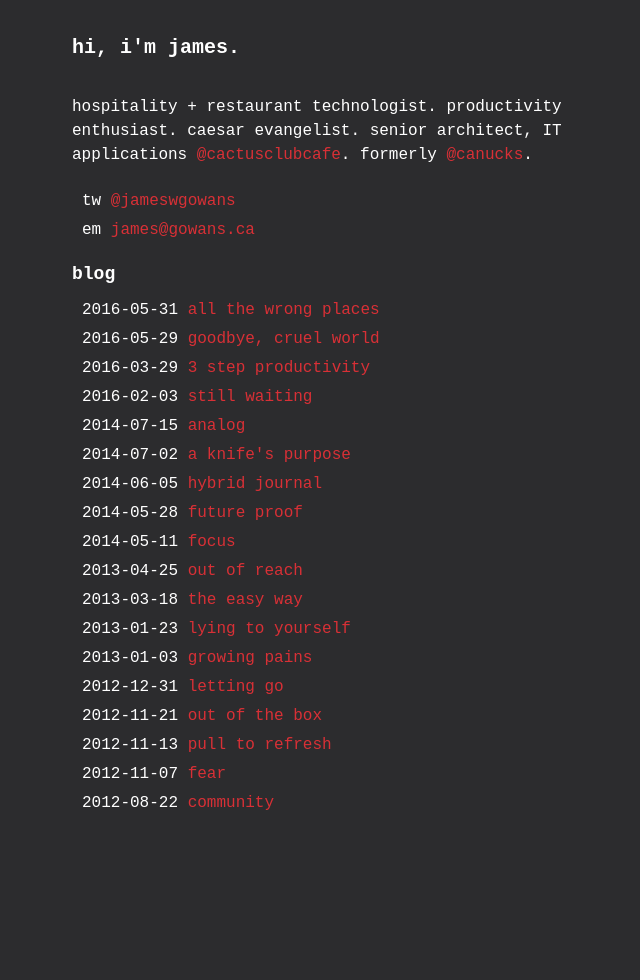
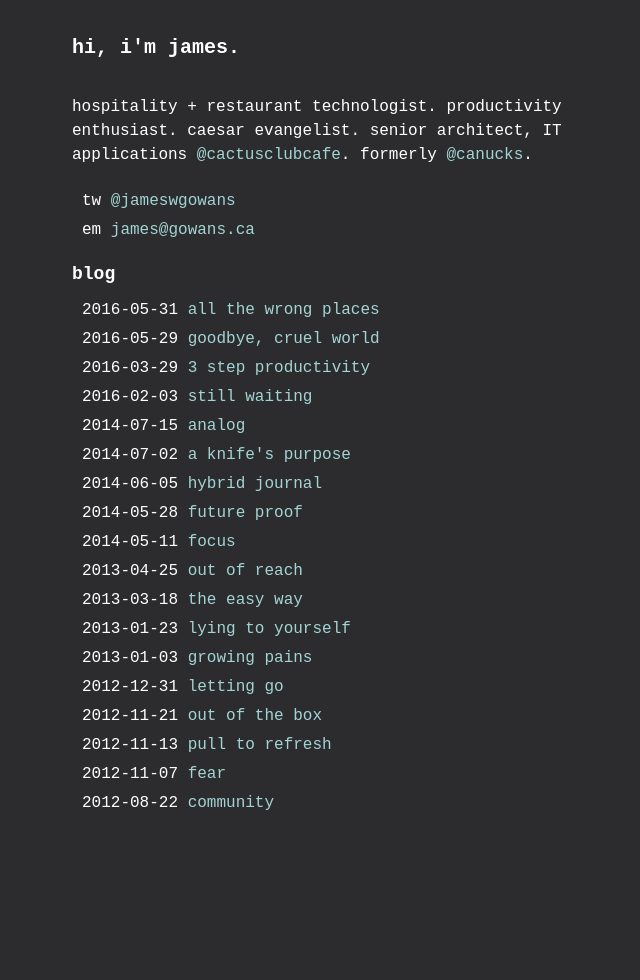
Before and after one commit to jamesgowans/jamesgowans.github.io, a Jekyll site: the page built from index.md, in a window 1280 px wide. Shown: the whole page, without its empty margins (0-640 px from the left). Built offline with Jekyll 4.4.1, drawn with Linux system fonts in a browser that asks for light colours.

Commit message:
whoa, nope back to blue

```diff
--- a/_includes/head.html
+++ b/_includes/head.html
@@ -12,7 +12,7 @@
 		h1 {font-size: 20px; color: #fff; margin-top: 36px; margin-bottom: 36px;}
 		h2 {font-size: 18px; margin-top: 24px; font-weight: bold; color: #fff;}
 		ul, li {list-style: none; padding-inline-start: 5px; margin-bottom: 9px; line-height: 20px; font-size: 16px; color: #fff;}
-		a {color: #D83036; text-decoration: none;}
+		a {color: #A3D4D5; text-decoration: none;}
 		body {margin-left: 72px; font-family: monospace; width: 520px; padding-bottom: 150px;}
 		img {margin: 24px 0 36px 0; border: 1px solid gray;}
 
```
